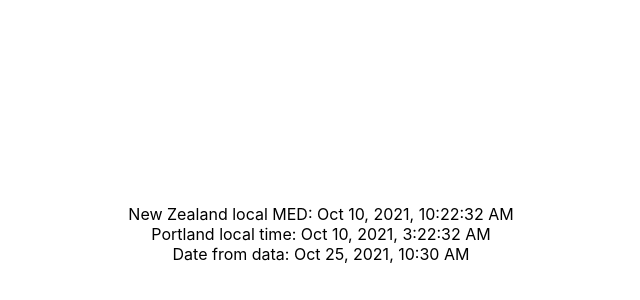
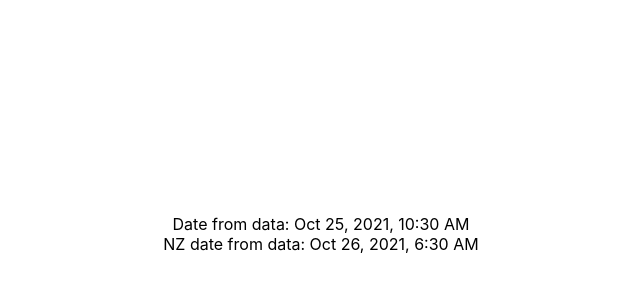
Before and after one commit to MVAodhan/schedule-with-Jason, a Next.js app: page / in a window 1280 px wide. Shown: the part 166-466 px from the top of the page, without its empty margins (319-959 px from the left). Built offline with nearby package versions, Linux system fonts and the light colour scheme.

Commit message:
formatted code, fix bugs and better understanding

```diff
--- a/pages/index.js
+++ b/pages/index.js
@@ -8,38 +8,30 @@ const axios = require("axios");
 import { DateTime } from "luxon";
 
 export default function Home({ data }) {
-  let dateTime = DateTime.local();
+  // Making an object date and timefrom Supabase Date data
+  let objFromData = DateTime.fromISO(`${data[0].us_date}T${data[0].us_time}`);
 
-  let localMed = dateTime.toLocaleString(DateTime.DATETIME_MED_WITH_SECONDS);
+  //Creating the base date object in PT, so the initial date can be entered into the db as PT
+  let ptObj = DateTime.fromObject(
+    {
+      day: objFromData.c.day,
+      hour: objFromData.c.hour,
+      minute: objFromData.c.minute,
+      month: objFromData.c.month,
+      year: objFromData.c.year,
+    },
+    { zone: "America/Los_Angeles" }
+  );
 
-  let portlandTime = dateTime
-    .setZone("America/Los_Angeles")
-    .toLocaleString(DateTime.DATETIME_MED_WITH_SECONDS);
+  //Formatting the Pt object to a friendly user format
+  let ptObjStr = ptObj.toFormat("ff");
 
-  // Making a date from Supabase Date
+  // Converting the PT object to a a NZ object
+  let nzObj = ptObj.setZone("Pacific/Auckland");
 
-  let objFromData = DateTime.fromISO(`${data[0].us_date}T${data[0].us_time}`);
-  let strFromObj = objFromData.toFormat("ff");
+  //Formatting the NZ object to a friendly user format
+  let nzObjStr = nzObj.toFormat("ff");
 
-  // let dateFromDataNZ = dateFromData.setZone("Pacific/Auckland");
-
-  // let supaISO = DateTime.fromObject(
-  //   {
-  //     day: ISOFromData.c.day,
-  //     hour: ISOFromData.c.hour,
-  //     minute: ISOFromData.c.minute,
-  //     month: ISOFromData.c.month,
-  //     year: ISOFromData.c.year,
-  //   },
-  //   { zone: "America/Los_Angeles", numberingSystem: "beng" }
-  // );
-
-  // console.log("supaISO", supaISO);
-  // console.log(typeof supaIso);
-
-  // let supaDate = supaISO.toLocaleString(DateTime.DATETIME_MED_WITH_SECONDS);
-
-  /**  */
   return (
     <div className={styles.container}>
       <Head>
@@ -49,10 +41,8 @@ export default function Home({ data }) {
       </Head>
 
       <main className={styles.main}>
-        <div> New Zealand local MED: {localMed}</div>
-        <div> Portland local time: {portlandTime}</div>
-        {/* <div>Json Date in Portland Time: {supaDate}</div> */}
-        <div>Date from data: {strFromObj}</div>
+        <div>Date from data: {ptObjStr}</div>
+        <div>NZ date from data: {nzObjStr}</div>
       </main>
     </div>
   );
```
